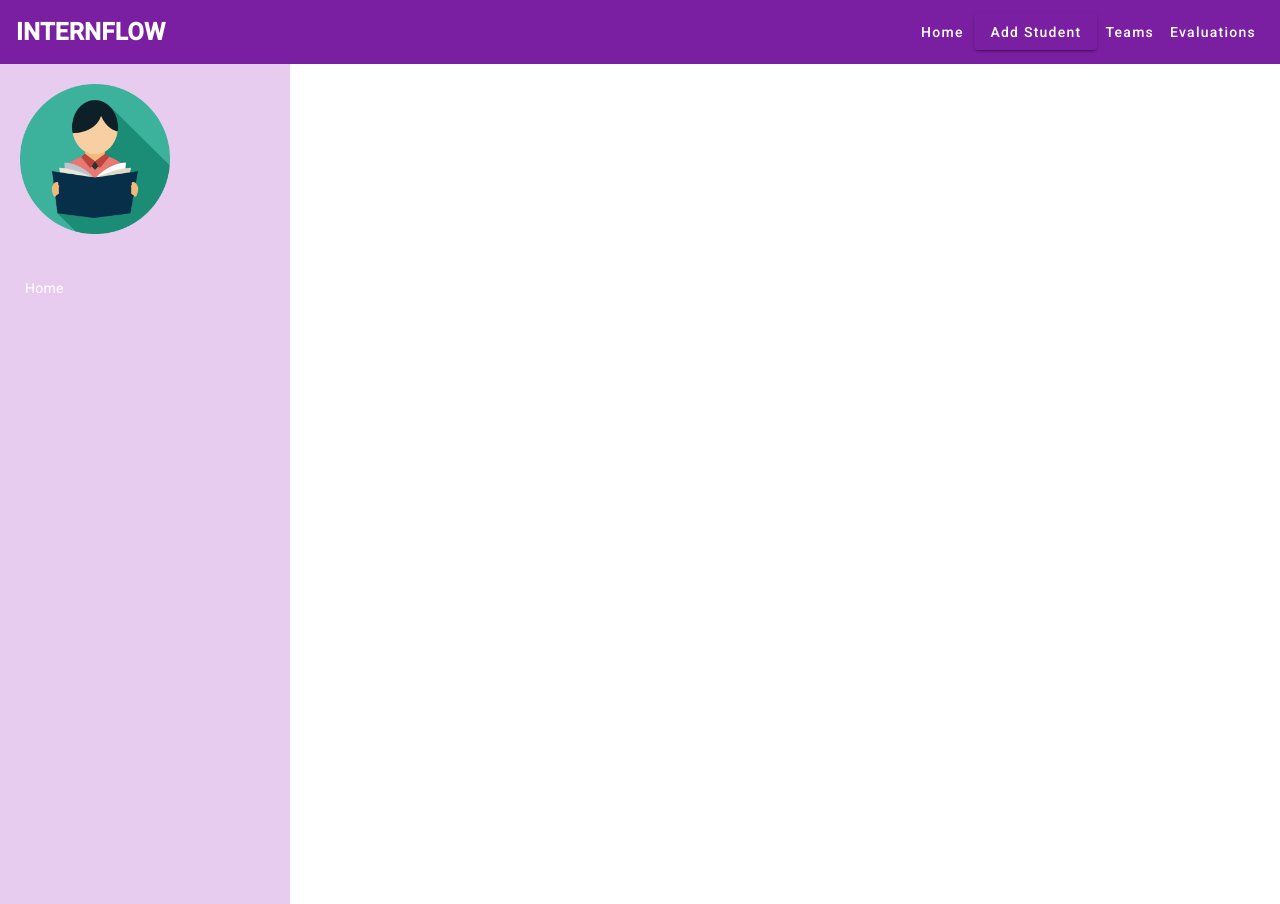
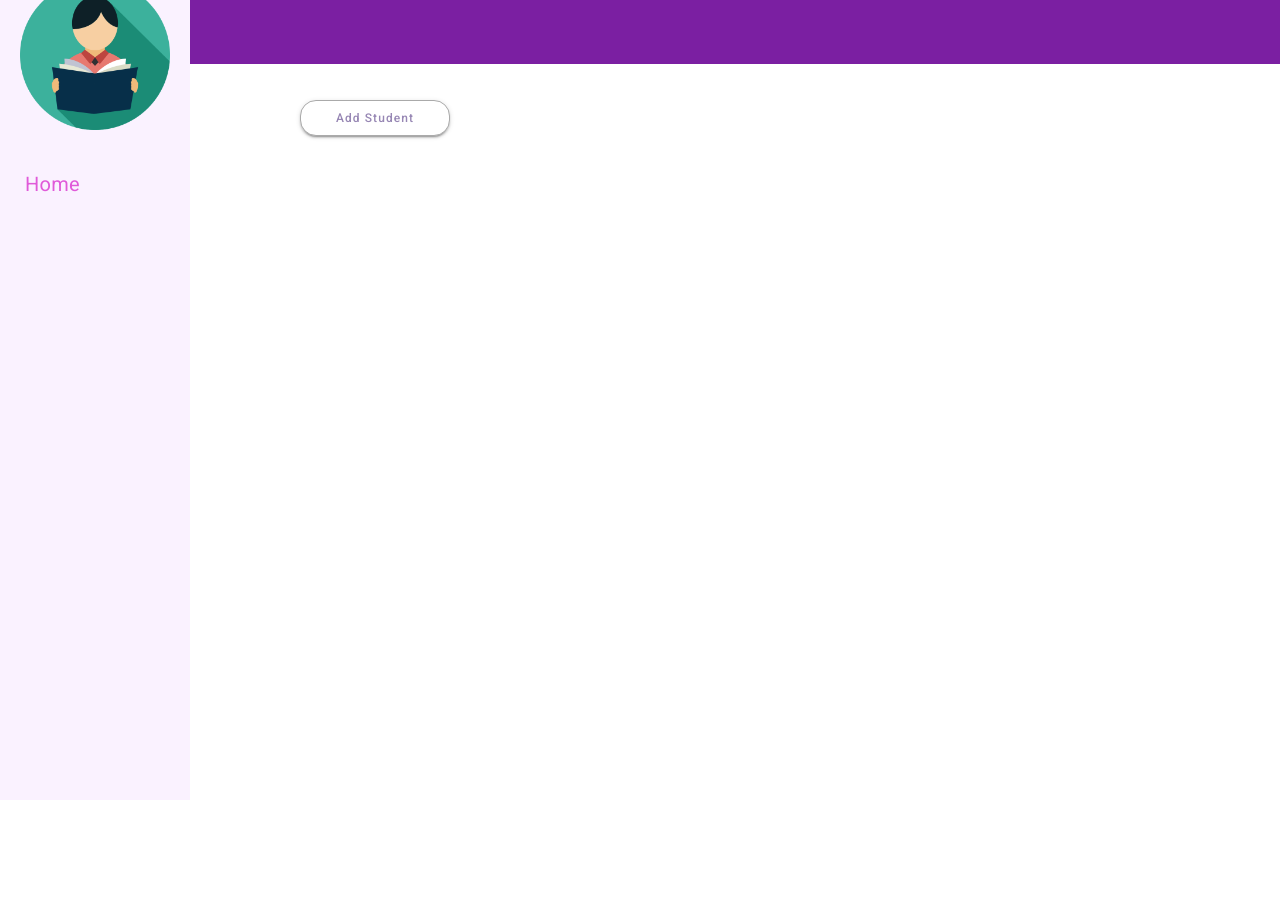
Before and after one commit to Rallu25/internflow-frontend, an Angular app: page / in a window 1280 px wide. After the commit the page ends 800 px from the top, so only its background shows below. Built offline with nearby package versions, Linux system fonts and the light colour scheme.

Commit message:
Add dashboard with add student button

```diff
--- a/src/app/app.component.html
+++ b/src/app/app.component.html
@@ -1,4 +1,3 @@
-
 <div class="container">
     <div class="header">
         <app-header></app-header>
@@ -9,5 +8,8 @@
     <div class="sidebar">
         <app-sidebar></app-sidebar>
     </div>
+    <div class="dashboard">
+        <app-dashboard></app-dashboard>
+    </div>
 
 </div>
--- a/src/app/app.module.ts
+++ b/src/app/app.module.ts
@@ -20,6 +20,7 @@ import { MatPaginatorModule } from '@angular/material/paginator';
 import { AddStudentDialogComponent } from './components/add-student-dialog/add-student-dialog.component';
 import { StudentService } from './services/student.service';
 import { SidebarComponent } from './components/sidebar/sidebar.component';
+import { DashboardComponent } from './components/dashboard/dashboard.component';
 
 
 
@@ -29,7 +30,8 @@ import { SidebarComponent } from './components/sidebar/sidebar.component';
     HeaderComponent,
     StudentListComponent,
     AddStudentDialogComponent,
-    SidebarComponent
+    SidebarComponent,
+    DashboardComponent
   ],
   imports: [
     BrowserModule,
--- /dev/null
+++ b/src/app/components/dashboard/dashboard.component.html
@@ -0,0 +1,11 @@
+<div class="container">
+    <div class="button-left">
+
+        <button mat-raised-button color="primary" (click)="openAddStudentDialog()">Add Student</button>
+
+
+
+
+    </div>
+
+</div>
--- /dev/null
+++ b/src/app/components/dashboard/dashboard.component.scss
@@ -0,0 +1,31 @@
+.container {
+    display: flex;
+
+  }
+
+  .button-left {
+    flex-grow: 1;
+    padding: 20px;
+    position: relative;  // Add relative positioning to the dashboard content
+
+
+     button {
+      position: absolute;  // Position the button within the dashboard content
+      top: 100px;  // Adjust the top position to center vertically
+      left: 300px;  // Adjust the right position as per your preference
+      transition: background-color 0.3s ease;
+      color: #9787B4;
+      background-color: #ffffff;
+      font-size: 12px;
+      border: 1px solid #aaaaaa;
+      border-radius: 16px;
+      padding: 8px 35px;
+      cursor: pointer;
+
+
+      &:hover {
+        color: #929292;
+        background-color: #ffffff;
+      }
+    }
+  }
--- /dev/null
+++ b/src/app/components/dashboard/dashboard.component.ts
@@ -0,0 +1,57 @@
+import { Component, OnInit } from '@angular/core';
+import { Router } from '@angular/router';
+import { StudentService } from 'src/app/services/student.service';
+import { Student } from 'src/app/dtos/student';
+import { MatDialog } from '@angular/material/dialog';
+import { AddStudentDialogComponent } from '../add-student-dialog/add-student-dialog.component';
+import { Team } from 'src/app/dtos/team';
+
+@Component({
+  selector: 'app-dashboard',
+  templateUrl: './dashboard.component.html',
+  styleUrls: ['./dashboard.component.scss']
+})
+export class DashboardComponent implements OnInit {
+  studentSelected: Student | undefined;
+  constructor(
+    private router: Router,
+    private studentService: StudentService,
+    private dialog: MatDialog
+    ) { }
+
+    ngOnInit(): void {
+    }
+
+    addStudent() {
+      this.studentSelected = new Student({
+        studentId: -1,
+        firstName: '',
+        lastName: '',
+        email: '',
+        team: new Team({
+          teamId: -1,
+        })
+      })
+    }
+
+    openAddStudentDialog() {
+      const dialogRef = this.dialog.open(AddStudentDialogComponent, {
+        width: '600px',
+        data: {}
+      });
+
+    dialogRef.afterClosed().subscribe(result => {
+      if (result) {
+        this.studentService.addStudent(result).subscribe(newStudent => {
+          console.log('New student added:', newStudent);
+        }, error => {
+          console.log('Error adding student:', error);
+        });
+      }
+    });
+  }
+
+
+
+
+}
--- a/src/app/components/header/header.component.html
+++ b/src/app/components/header/header.component.html
@@ -1,9 +1,8 @@
-<mat-toolbar color="primary">
-   <!--- <img src="assets/logo.png" alt="Logo" class="logo">-->
-    <span class="title">INTERNFLOW</span>
-    <span class="spacer"></span>
-    <button mat-button routerLink="/">Home</button>
-    <button mat-raised-button color="primary" (click)="openAddStudentDialog()">Add Student</button>
-    <button mat-button routerLink="/teams">Teams</button>
-    <button mat-button routerLink="/evaluations">Evaluations</button>
-  </mat-toolbar>
+<div class="container">
+  <mat-toolbar color="primary">
+     <span class="title">INTERNFLOW</span>
+     <span class="spacer"></span>
+
+   </mat-toolbar>
+
+</div>
--- a/src/app/components/header/header.component.scss
+++ b/src/app/components/header/header.component.scss
@@ -1,13 +1,9 @@
-.logo {
-    height: 50px;
-    margin-right: 16px;
+
+
+
+
+.container {
+
+    position: fixed;
+    width: 100%;
   }
-
-  .title {
-    font-size: 24px;
-    font-weight: bold;
-  }
-
-  .spacer {
-    flex: 1 1 auto;
-  }
--- a/src/app/components/header/header.component.ts
+++ b/src/app/components/header/header.component.ts
@@ -1,57 +1,9 @@
-import { Component, OnInit } from '@angular/core';
-import { Router } from '@angular/router';
-import { StudentService } from 'src/app/services/student.service';
-import { Student } from 'src/app/dtos/student';
-import { MatDialog } from '@angular/material/dialog';
-import { AddStudentDialogComponent } from '../add-student-dialog/add-student-dialog.component';
-import { Team } from 'src/app/dtos/team';
+import { Component } from '@angular/core';
+
 
 @Component({
   selector: 'app-header',
   templateUrl: './header.component.html',
   styleUrls: ['./header.component.scss']
 })
-export class HeaderComponent implements OnInit {
-  studentSelected: Student | undefined;
-  constructor(
-    private router: Router,
-    private studentService: StudentService,
-    private dialog: MatDialog
-    ) { }
-
-    ngOnInit(): void {
-    }
-
-    addStudent() {
-      this.studentSelected = new Student({
-        studentId: -1,
-        firstName: '',
-        lastName: '',
-        email: '',
-        team: new Team({
-          teamId: -1,
-        })
-      })
-    }
-
-    openAddStudentDialog() {
-      const dialogRef = this.dialog.open(AddStudentDialogComponent, {
-        width: '600px',
-        data: {}
-      });
-
-    dialogRef.afterClosed().subscribe(result => {
-      if (result) {
-        this.studentService.addStudent(result).subscribe(newStudent => {
-          console.log('New student added:', newStudent);
-        }, error => {
-          console.log('Error adding student:', error);
-        });
-      }
-    });
-  }
-
-
-
-
-}
+export class HeaderComponent {}
--- a/src/app/components/sidebar/sidebar.component.scss
+++ b/src/app/components/sidebar/sidebar.component.scss
@@ -1,10 +1,23 @@
+
+
+
+
 .sidebar {
-    width: 250px;
+    position: fixed;
+
+    bottom: 0;
+    left: 0;
+
+    overflow-x: hidden;
+    overflow-y: auto;
+
+    width: 150px;
     height: 100vh;
-    background-color: #E7CCEF;
+    background-color: #FAF2FF;
     padding: 20px;
     display: flex;
     flex-direction: column;
+
   }
 
   .logo {
@@ -27,13 +40,14 @@
 
   .navigation a {
     text-decoration: none;
-    color: #fff;
+    color: #e05ad9;
     display: block;
     padding: 5px;
     border-radius: 5px;
     transition: background-color 0.3s ease;
+    font-size: 20px;
   }
 
   .navigation a:hover {
-    background-color: #b553c2;
+    background-color: #e4b7ea;
   }
```
Also changed, not shown: 1 other file (tests, documents, lock files or other folders).
